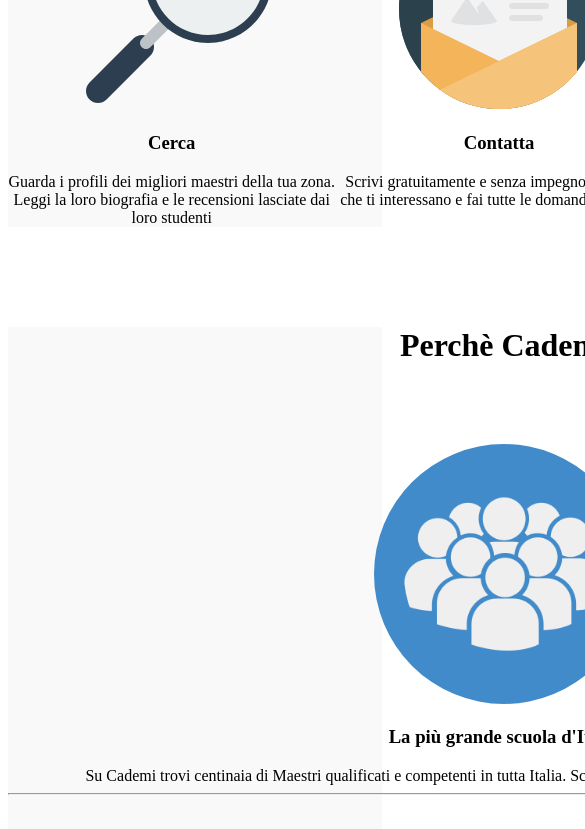
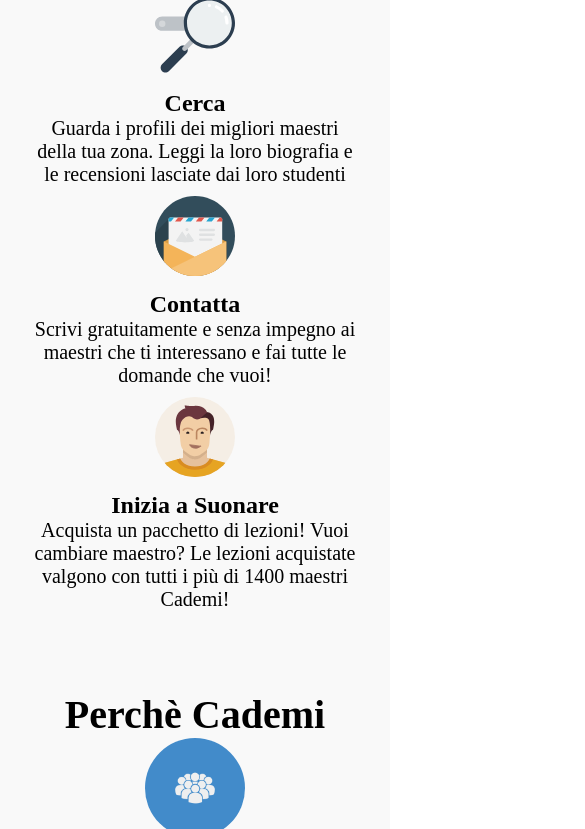
Before and after one commit to danielpellegrini/html-css-resp-wannabe-12bool, a plain HTML site: page index.html in a window 390 px wide. Shown: the part 721-1550 px from the top of the page, 585 px wide, since content can reach past the window. Drawn offline with Linux system fonts and the light colour scheme.

Commit message:
style.css cleaned and added media queries

```diff
--- a/css/style.css
+++ b/css/style.css
@@ -1,63 +1,18 @@
-.row {
-  width: 992px;
-  margin-left: auto;
-  margin-right: auto;
-  margin-top: 100px;
-}
+/* BLOCCO PERCHE */
 
-/* BLOCCO LEZIONI */
-#lezioni .row>.left,
-#lezioni .row>.right {
-  width: 50%;
-  float: left;
-}
-
-#lezioni .row img {
-  /* per centrare orizzontalmente */
-  display: block;
-  margin-right: auto;
-  margin-left: auto;
-}
-
-#lezioni {
-  text-align: center;
-}
-
-/* BLOCCO STEPS */
-#steps .row>.left,
-#steps .row>.central,
-#steps .row>.right {
-  float: left;
-  width: 33%;
-}
-
-#steps {
-  text-align: center;
-}
-
-/* BLOCCO PERCHE */
-#why {
-  text-align: center;
-}
-
-#why .row>.first,
-#why .row>.second,
-#why .row>.third {
-  width: 100%;
-  margin-top: 80px;
-}
-
-#why .row img {
+#why .container img {
   background-color: #428bca;
   border-radius: 50%;
   padding: 30px
 }
+/* END BLOCCO PERCHE */
 
 /* COMMON */
-.row::after {
-  content: '';
-  display: table;
-  clear: both;
+
+#lezioni,
+#steps,
+#why {
+  text-align: center;
 }
 
 .container.grey {
@@ -68,6 +23,53 @@
   height: 200px;
 }
 
-.clear {
-  clear: both;
+/* END COMMON */
+
+/* MEDIA */
+/* Smartphones (portrait and landscape) ----------- */
+@media screen and (min-width: 320px) and (max-width: 768px) {
+  img {
+    height: 100px;
+    padding: 10px;
+  }
+
+  h1 {
+    padding-top: 40px;
+  }
+
+  h3 {
+    font-size: 24px;
+  }
+
+  #lezioni,
+  #steps,
+  #why,
+  #text {
+    padding: 20px 30px;
+    font-size: 20px;
+  }
+
 }
+
+/* Tablet (portrait and landscape) ----------- */
+@media screen and (min-width: 769px) and (max-width: 992px) {
+  img {
+    height: 100px;
+  }
+}
+
+/* Desktops and laptops ----------- */
+@media screen and (min-width: 993px) and (max-width: 1200px) {
+  img {
+    height: 150px;
+  }
+}
+
+/* Desktops and laptops ----------- */
+@media screen and (min-width: 1201px) {
+  img {
+    height: 200px;
+  }
+}
+
+/* END MEDIA */
--- a/index.html
+++ b/index.html
@@ -3,68 +3,75 @@
   <head>
     <meta charset="utf-8">
     <meta name="viewport" content="width=device-width, initial-scale=1.0">
+    <link rel="stylesheet" href="css/12bool.css">
     <link rel="stylesheet" href="css/style.css">
     <title>Boolean aCademy</title>
   </head>
   <body>
+    <!-- BLOCCO LEZIONI -->
     <div id="lezioni" class="container">
-      <div class="row">
+      <div class="container">
         <h1>Lezioni dove vuoi tu</h1>
-        <div class="left">
+        <div class="col-xs-12 col-md-6 col-lg-6">
           <img src="img/icon/maps.png" alt="">
           <h3>A casa tua</h3>
           Scegli il tuo maestro preferito e prenota la prima lezione a casa tua, a casa del maestro o nel suo studio
         </div>
-        <div class="right">
+        <div class="col-xs-12 col-md-6 col-lg-6">
           <img src="img/icon/screen.png" alt="">
           <h3>Online</h3>
           Impara senza muoverti da casa! Scegli da una vastissima lista di maestri abilitati all'insegnamento online, senza doverti preoccupare di distanze e spostamenti
         </div>
       </div>
     </div>
+    <!-- END BLOCCO LEZIONI -->
 
+    <!-- BLOCCO COME -->
     <div id="steps" class="container grey">
-      <div class="row">
+      <div class="container">
         <h1>Come Funziona</h1>
-        <div class="left">
+        <div class="col-xs-12 col-md-12 col-lg-4">
           <img src="img/search.svg" alt="">
           <h3>Cerca</h3>
           Guarda i profili dei migliori maestri della tua zona. Leggi la loro biografia e le recensioni lasciate dai loro studenti
         </div>
-        <div class="central">
+        <div class="col-xs-12 col-md-6 col-lg-4">
           <img src="img/letter.svg" alt="">
           <h3>Contatta</h3>
           Scrivi gratuitamente e senza impegno ai maestri che ti interessano e fai tutte le domande che vuoi!
         </div>
-        <div class="right">
+        <div class="col-xs-12 col-md-6 col-lg-4">
           <img src="img/male.svg" alt="">
           <h3>Inizia a Suonare</h3>
           Acquista un pacchetto di lezioni! Vuoi cambiare maestro? Le lezioni acquistate valgono con tutti i più di 1400 maestri Cademi!
         </div>
       </div>
     </div>
+    <!-- END BLOCCO COME -->
 
+    <!-- BLOCCO PERCHE -->
     <div id="why" class="container grey">
-      <div class="row">
+      <div class="container">
         <h1>Perchè Cademi</h1>
-        <div class="first">
+        <div class="col-xs-12 col-md-12 col-lg-12">
           <img src="img/icon/profile.png" alt="">
           <h3>La più grande scuola d'Italia</h3>
           Su Cademi trovi centinaia di Maestri qualificati e competenti in tutta Italia. Scegli quello più adatto a te e contattali senza impegno
           <hr>
         </div>
-        <div class="second">
+        <div class="col-xs-12 col-md-12 col-lg-12">
           <img src="img/icon/secure.png" alt="">
           <h3>Soddisfazione Garantita</h3>
           Se non sei soddisfatto del tuo maestro, puoi cambiarlo senza costi aggiuntivi. Le lezioni acquistate su Cademi possono essere utilizzate con tutti i nostri maestri e il nostro team è sempre disponibile per darti un consiglio!
           <hr>
         </div>
-        <div class="third">
+        <div class="col-xs-12 col-md-12 col-lg-12">
           <img src="img/icon/flex.png" alt="">
           <h3>Flessibile e Conveniente</h3>
           Cademi non ha alcun costo d’iscrizione a differenza delle scuole di musica tradizionali. Inoltre, sei tu a scegliere dove fare lezione e gli orari delle tue lezioni.
         </div>
       </div>
     </div>
+    <!-- END BLOCCO PERCHE -->
   </body>
 </html>
```
